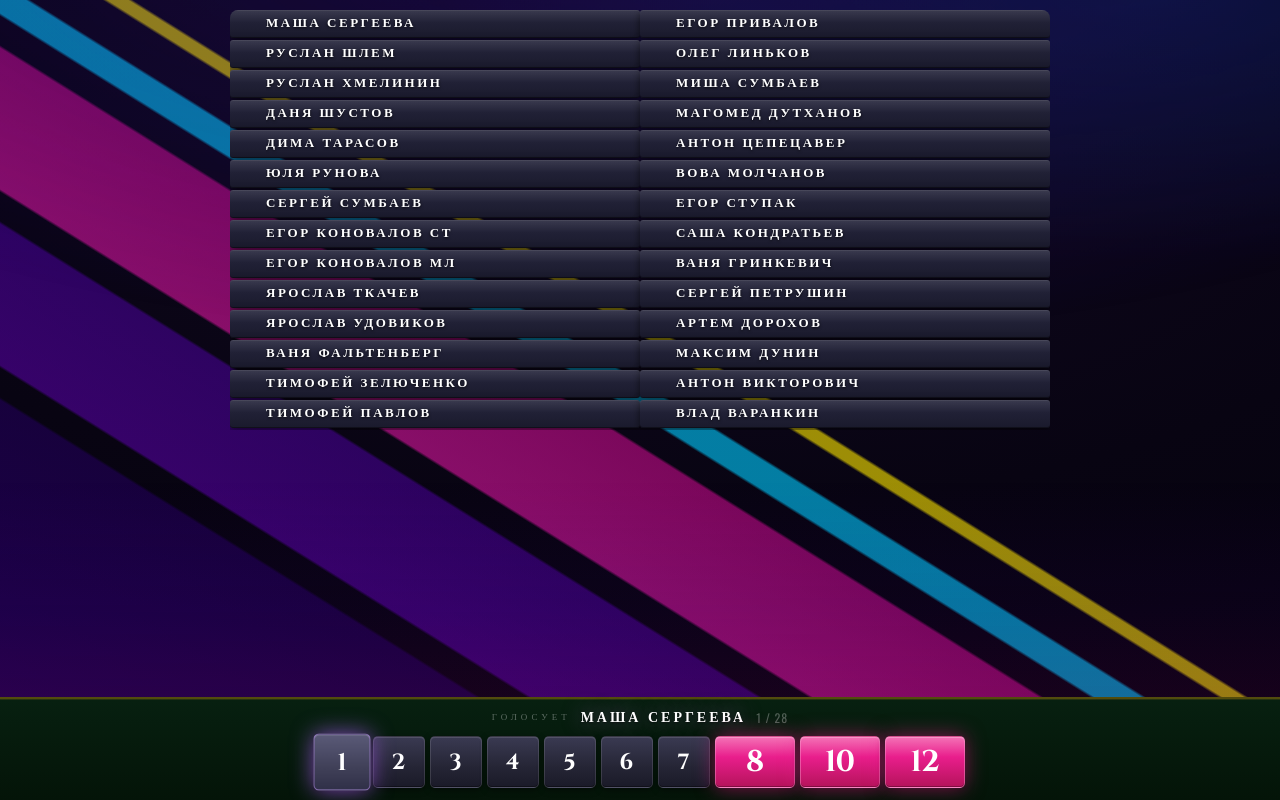
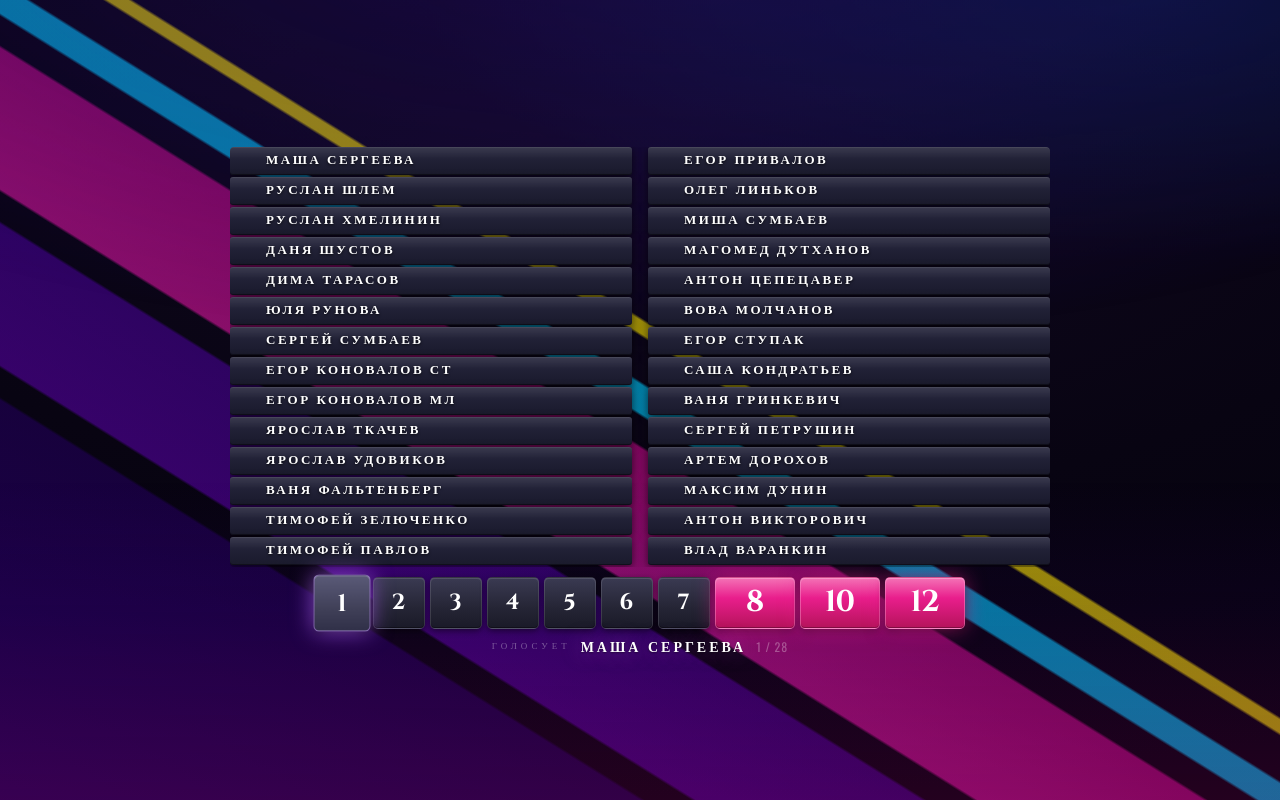
Before and after one commit to pr-poehali-dev/eurovision-table-creation-1, a React (Vite) app: page / in a window 1280 px wide. Both pictures are taken after a click on the button "НАЧАТЬ ГОЛОСОВАНИЕ". Built offline with nearby package versions, Linux system fonts and the light colour scheme.

Commit message:
feat: центрирование таблицы и балл переводы

```diff
--- a/src/index.css
+++ b/src/index.css
@@ -451,18 +451,28 @@
 }
 
 /* ═══════════════════════════════════════════════════════════
+   ЦЕНТРАЛЬНЫЙ БЛОК
+═══════════════════════════════════════════════════════════ */
+.voting-center {
+  position: relative;
+  z-index: 1;
+  flex: 1;
+  display: flex;
+  flex-direction: column;
+  align-items: center;
+  justify-content: center;
+  padding: 16px 12px 12px;
+  gap: 10px;
+}
+
+/* ═══════════════════════════════════════════════════════════
    ТАБЛИЦА
 ═══════════════════════════════════════════════════════════ */
 .voting-table-wrap {
   position: relative;
-  z-index: 1;
-  flex: 1;
-  overflow-y: auto;
-  overflow-x: hidden;
-  padding: 10px 10px 0;
-  scrollbar-width: none;
-  display: flex;
-  justify-content: center;
+  width: 820px;
+  max-width: 100%;
+  overflow: visible;
 }
 .voting-table-wrap::-webkit-scrollbar {
   display: none;
@@ -471,13 +481,10 @@
 .voting-table-cols {
   position: relative;
   background: transparent;
-  border-radius: 8px 8px 0 0;
+  border-radius: 4px;
   overflow: hidden;
   border: none;
-  width: 820px;
-  max-width: 100%;
-  flex-shrink: 0;
-  align-self: flex-start;
+  width: 100%;
 }
 
 /* Вертикальный разделитель */
@@ -641,19 +648,15 @@
 }
 
 /* ═══════════════════════════════════════════════════════════
-   НИЖНЯЯ ПАНЕЛЬ
+   ПАНЕЛЬ БАЛЛОВ ПОД ТАБЛИЦЕЙ
 ═══════════════════════════════════════════════════════════ */
-.voting-bottom {
-  position: relative;
-  z-index: 1;
-  background: linear-gradient(180deg, #072010 0%, #041408 100%);
-  border-top: 2px solid rgba(200, 160, 20, 0.4);
-  padding: 8px 14px 12px;
+.voting-points-under {
   display: flex;
   flex-direction: column;
   align-items: center;
   gap: 8px;
-  box-shadow: 0 1px 0 rgba(212, 160, 20, 0.15) inset;
+  width: 820px;
+  max-width: 100%;
 }
 
 /* Инфо о голосующем */
@@ -807,30 +810,29 @@
 .fly-sq {
   position: fixed;
   z-index: 9999;
-  width: 64px;
-  height: 52px;
+  width: 22px;
+  height: 22px;
   display: flex;
   align-items: center;
   justify-content: center;
-  border-radius: 5px;
+  border-radius: 3px;
   font-family: "Cinzel", serif;
   font-weight: 700;
+  font-size: 11px;
   color: #fff;
   pointer-events: none;
 }
 
 .fly-sq-pink {
-  font-size: 30px;
-  background: linear-gradient(180deg, #f472b6 0%, #e91e8c 40%, #b5135b 100%);
-  border: 1px solid rgba(249, 168, 212, 0.5);
+  background: linear-gradient(160deg, #9333ea 0%, #6d28d9 60%, #4c1d95 100%);
+  border: 1px solid rgba(167, 139, 250, 0.6);
   box-shadow:
-    0 0 28px rgba(233, 30, 140, 0.9),
+    0 0 12px rgba(147, 51, 234, 0.8),
     0 1px 0 rgba(255, 255, 255, 0.2) inset;
 }
 
 .fly-sq-grey {
-  font-size: 22px;
-  background: linear-gradient(180deg, #3a3a52 0%, #252535 100%);
-  border: 1px solid rgba(255, 255, 255, 0.12);
-  box-shadow: 0 0 10px rgba(0, 0, 0, 0.5);
+  background: linear-gradient(160deg, #9333ea 0%, #6d28d9 60%, #4c1d95 100%);
+  border: 1px solid rgba(167, 139, 250, 0.5);
+  box-shadow: 0 0 8px rgba(147, 51, 234, 0.6);
 }
--- a/src/pages/Index.tsx
+++ b/src/pages/Index.tsx
@@ -86,8 +86,9 @@ export default function Index() {
       id: flyId, points: pts,
       startX: ww / 2 - 36,
       startY: wh - 80,
-      endX: rowRect ? rowRect.right - 90 : ww / 2,
-      endY: rowRect ? rowRect.top + rowRect.height / 2 - 26 : wh / 2,
+      // летит в начало строки (левый край — зона бейджа)
+      endX: rowRect ? rowRect.left + 4 : ww / 2,
+      endY: rowRect ? rowRect.top + rowRect.height / 2 - 14 : wh / 2,
     }]);
 
     setPointIndex(prev => prev + 1);
@@ -312,23 +313,23 @@ function VotingScreen({
       {/* Flying squares */}
       {flyingSquares.map(sq => <FlyingSquareEl key={sq.id} sq={sq} />)}
 
+      {/* Центральный блок: таблица + баллы + голосующий */}
+      <div className="voting-center">
+
         {/* Таблица */}
         <div className="voting-table-wrap" ref={tableRef}>
           <div className="voting-table-cols" style={{ height: tableHeight }}>
-          {/* Разделитель колонок */}
-          <div className="voting-col-divider" />
-
-          {/* Все строки рендерятся в один слой, позиционируются абсолютно */}
             {sortedContestants.map((c) => {
               const pos = rowPositions.find(p => p.name === c.name)!;
+              const isLeft = pos.col === 0;
               return (
                 <div
                   key={c.name}
                   className="voting-abs-row"
                   style={{
-                  left: pos.col === 0 ? 0 : "50%",
+                    left: isLeft ? 0 : "calc(50% + 8px)",
                     top: pos.top,
-                  width: "50%",
+                    width: "calc(50% - 8px)",
                     transition: "top 0.6s cubic-bezier(0.4,0,0.2,1), left 0.6s cubic-bezier(0.4,0,0.2,1)",
                   }}
                 >
@@ -344,16 +345,8 @@ function VotingScreen({
           </div>
         </div>
 
-      {/* Нижняя панель */}
-      <div className="voting-bottom">
-        {/* Инфо о голосующем */}
-        <div className="voting-voter-info">
-          <span className="voting-voter-label">ГОЛОСУЕТ</span>
-          <span className="voting-voter-name">{currentVoter.toUpperCase()}</span>
-          <span className="voting-voter-count">{voterIndex + 1} / {totalVoters}</span>
-        </div>
-
-        {/* Баллы */}
+        {/* Баллы прямо под таблицей */}
+        <div className="voting-points-under">
           <div className="voting-points-strip">
             {POINTS_ORDER.map((pts, idx) => {
               const given = idx < pointIndex;
@@ -370,11 +363,19 @@ function VotingScreen({
             })}
           </div>
 
+          <div className="voting-voter-info">
+            <span className="voting-voter-label">ГОЛОСУЕТ</span>
+            <span className="voting-voter-name">{currentVoter.toUpperCase()}</span>
+            <span className="voting-voter-count">{voterIndex + 1} / {totalVoters}</span>
+          </div>
+
           {allPointsGiven && (
             <button className="voting-next-btn" onClick={onNextVoter}>
               СЛЕДУЮЩИЙ ГОЛОСУЮЩИЙ →
             </button>
           )}
+        </div>
+
       </div>
     </div>
   );
```
Lines whose indentation alone changed are shown as unchanged.
